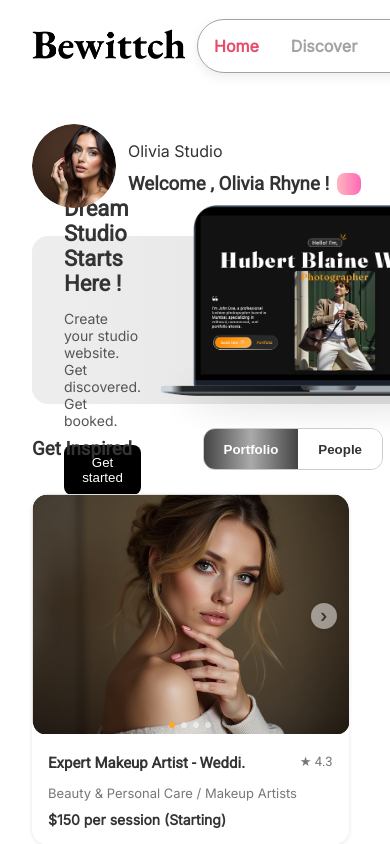
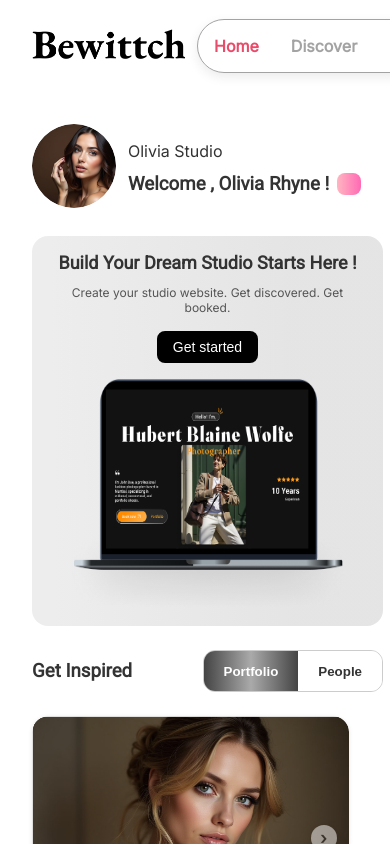
Before and after one commit to jaisuriyaNatarajan/be-witch, a React (Vite) app: page /be-witch/dashboard in a window 390 px wide. Shown: the top 844 px of the page. Built offline with nearby package versions, Linux system fonts and the light colour scheme; a web font is replaced by a local one.

Commit message:
fix the discount components issue and updated banner responsiveness

```diff
--- a/src/components/StepperBar/StepperComponent.jsx
+++ b/src/components/StepperBar/StepperComponent.jsx
@@ -136,6 +136,9 @@ const StepperComponent = ({ currentStep = 1, totalSteps = 4 }) => {
     } else if (location.pathname === "/web/additonalCharges") {
       setButtonText("create Service");
     }
+    return () => {
+      setButtonText("Next");
+    };
   }, [location.pathname]);
 
   return (
--- a/src/components/banner/StudioBanner.jsx
+++ b/src/components/banner/StudioBanner.jsx
@@ -1,4 +1,4 @@
-import React, { use } from "react";
+import React from "react";
 import styled, { useTheme } from "styled-components";
 import bannerImage from "../../assets/banner-laptop.png";
 import { useNavigate } from "react-router-dom";
@@ -12,22 +12,42 @@ const Banner = styled.div`
   padding: 24px 32px;
   width: 100%;
   max-height: 120px;
+
+  @media (max-width: 768px) {
+    flex-direction: column;
+    text-align: center;
+    padding: 16px;
+    max-height: none;
+  }
 `;
 
 const Text = styled.div`
   max-width: 60%;
+
+  @media (max-width: 768px) {
+    max-width: 100%;
+    margin-bottom: 16px;
+  }
 `;
 
 const Heading = styled.h2`
   font-size: 22px;
   font-weight: 700;
   margin-bottom: 8px;
+
+  @media (max-width: 768px) {
+    font-size: 18px;
+  }
 `;
 
 const SubText = styled.p`
   font-size: 14px;
   color: #555;
   margin-bottom: 16px;
+
+  @media (max-width: 768px) {
+    font-size: 12px;
+  }
 `;
 
 const Button = styled.button`
@@ -38,11 +58,21 @@ const Button = styled.button`
   border-radius: 8px;
   font-weight: 500;
   cursor: pointer;
+
+  @media (max-width: 768px) {
+    padding: 8px 16px;
+    font-size: 14px;
+  }
 `;
 
 const Image = styled.img`
   width: 180px;
   height: auto;
+
+  @media (max-width: 768px) {
+    width: 100%;
+    max-width: 300px;
+  }
 `;
 
 const StudioBanner = () => {
--- a/src/routes/AppRoutes .jsx
+++ b/src/routes/AppRoutes .jsx
@@ -114,7 +114,7 @@ const AppRoutes = () => {
         }
       />
       <Route
-        path="/web/additionalCharges"
+        path="/web/additonalCharges"
         element={
           <ProfileSetupLayout>
             <AdditionalCharges />
```
